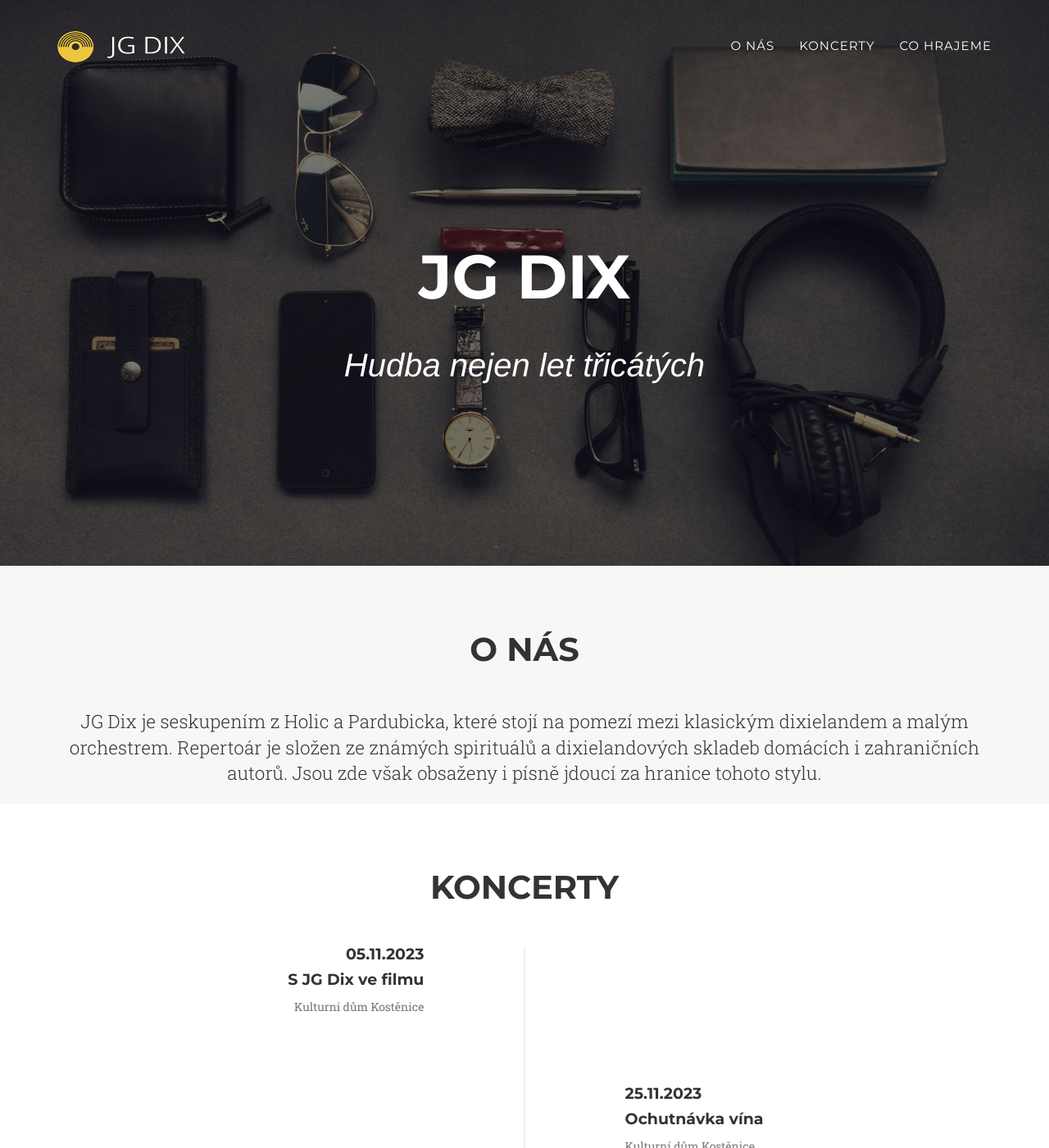
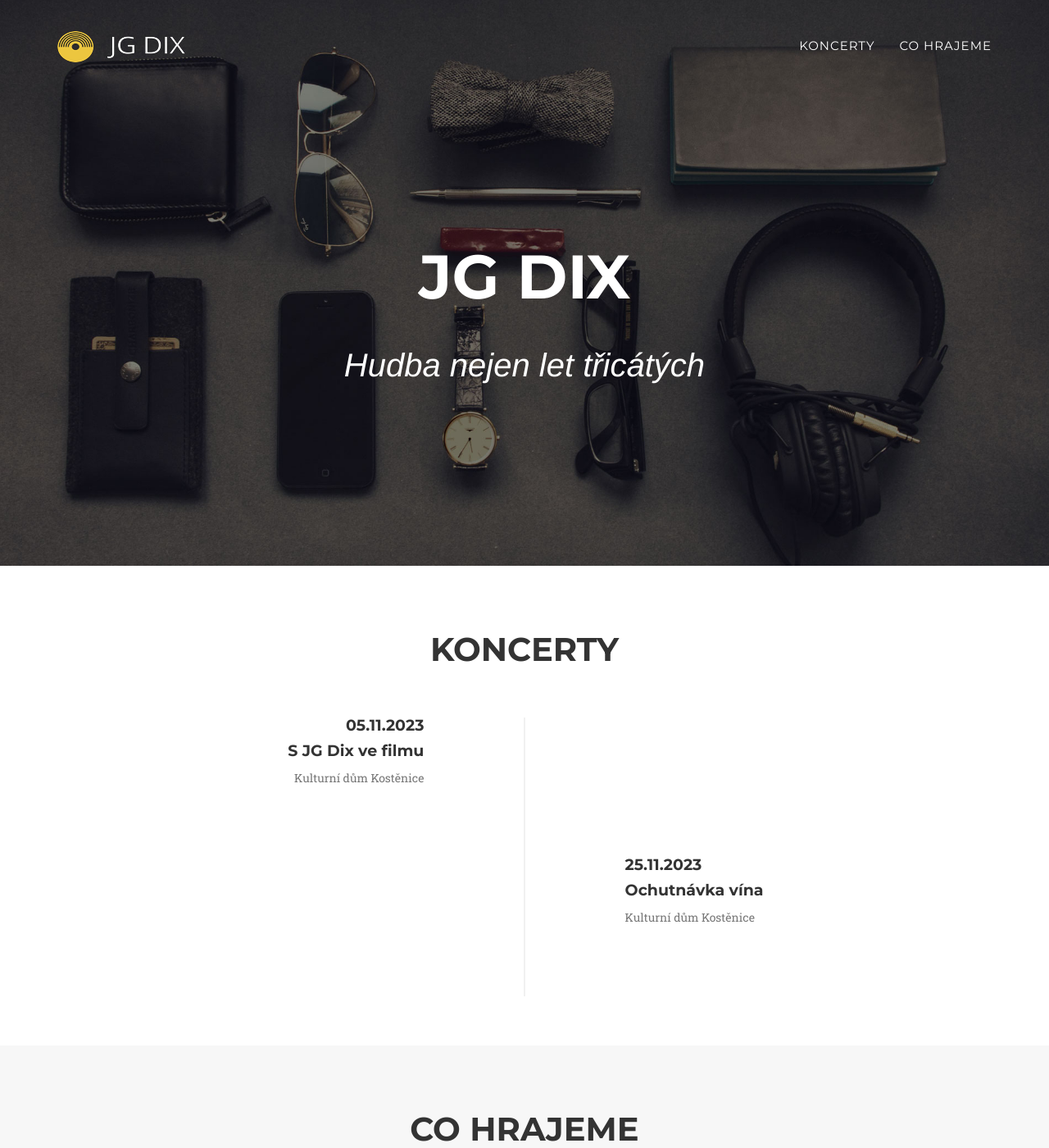
Before and after one commit to skalahonza/jgdix, a Jekyll site: the page built from index.html, in a window 1280 px wide and 1400 px high. Shown: the whole window at 82% size. Built offline with Jekyll 4.4.1, drawn with Linux system fonts in a browser that asks for light colours; some web fonts are replaced; some of the changed text lies outside the part shown.

Commit message:
Rearrange sections

```diff
--- a/_includes/header.html
+++ b/_includes/header.html
@@ -19,9 +19,6 @@
                 <ul class="nav navbar-nav navbar-right">
                     <li class="hidden">
                         <a href="#page-top"></a>
-                    </li>
-                    <li>
-                        <a class="page-scroll" href="#about">O nás</a>
                     </li>
                     <li>
                         <a class="page-scroll" href="#concerts">Koncerty</a>
--- a/_includes/services.html
+++ b/_includes/services.html
@@ -5,6 +5,13 @@
             <div class="col-lg-12 text-center">
                 <h2 class="section-heading">Co hrajeme</h2>
             </div>
+        </div>
+        <div class="row">
+            <p class="col-md-10 offset-md-1 col-lg-12 text-center lead mt-5 mb-4">
+                JG Dix je seskupením z Holic a Pardubicka, které stojí na pomezí mezi klasickým dixielandem a malým
+                orchestrem. Repertoár je složen ze známých spirituálů a dixielandových skladeb domácích i
+                zahraničních autorů. Jsou zde však obsaženy i písně jdoucí za hranice tohoto stylu.
+            </p>
         </div>
         <div class="row text-center">
             <div class="col-md-4">
--- a/_layouts/default.html
+++ b/_layouts/default.html
@@ -7,7 +7,6 @@
     <body id="page-top" class="index">
 
     {% include header.html %}
-    {% include about.html %}
     {% include concerts.html %}
     {% include services.html %}
     {% include footer.html %}
```
Also changed, not shown: _includes/css/agency.css (+7 -2 lines).
